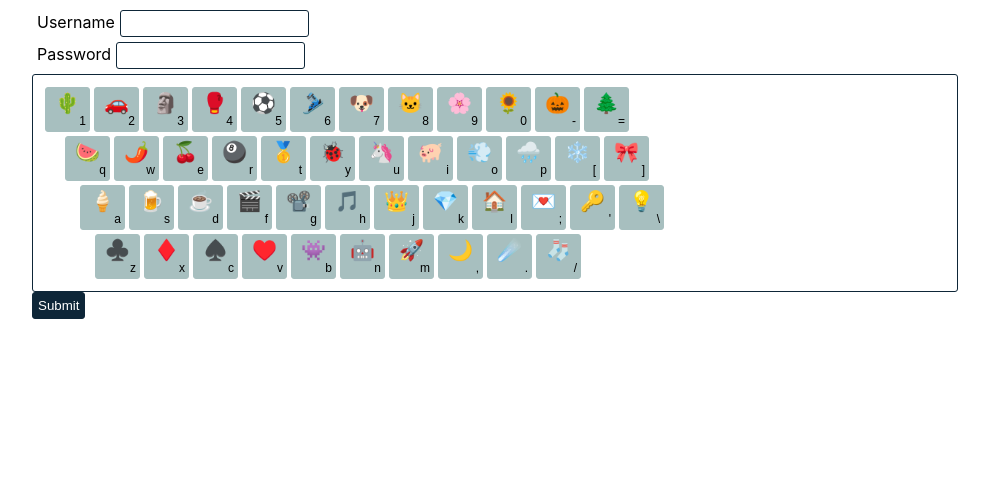
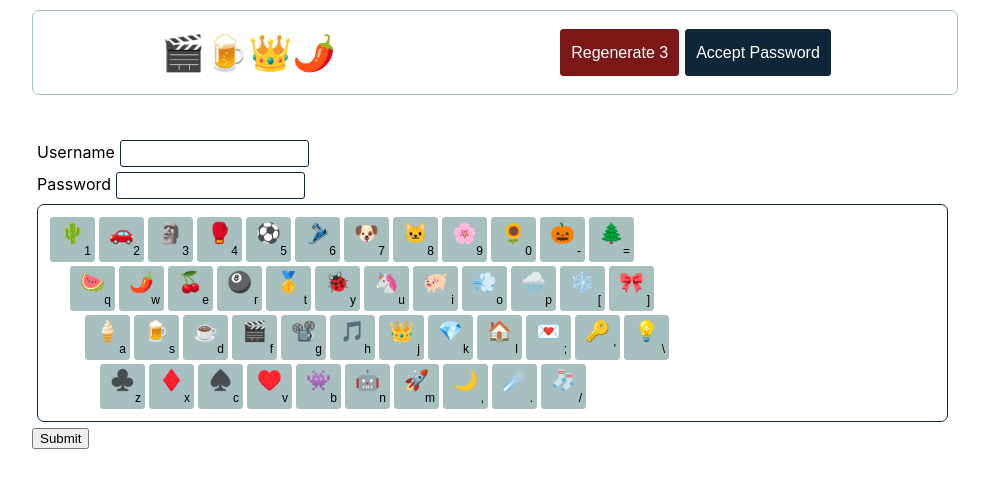
Before and after one commit to Liz-Davies/EmojiKeyboard, a React (Create React App) app in the folder frontend/: page / in a window 1280 px wide. Shown: the top 488 px of the page, without its empty margins (81-1070 px from the left). Built offline with nearby package versions, Linux system fonts and the light colour scheme.

Commit message:
created password generator widget needs username

```diff
--- a/frontend/src/App.css
+++ b/frontend/src/App.css
@@ -20,13 +20,34 @@ input{
     border-radius: 3px;
     border:1px solid #0e2638;
 }
-.form-submit{
+.btn{
     background-color:  #0e2638;
     border-radius: 3px;
     border:1px solid #0e2638;
     padding:5px;
     color:white;
 }
+.btn:disabled{
+    background:#405a6d;
+    color:#0e2638;
+}
+.btn-lrg{
+    font-size:16px;
+    padding:10px;
+}
+.btn-danger{
+    background-color:#7b1717;
+    border-color:#7b1717;
+}
+.btn-danger:disabled{
+    background:#b18080;
+    border-color:#7b1717;
+    color:#7b1717;
+}
+.button-row > button{
+    margin:3px;
+}
+
 .form-row {
     margin:5px;
 }
--- a/frontend/src/App.js
+++ b/frontend/src/App.js
@@ -1,17 +1,21 @@
 import React from 'react';
 import './App.css';
-import EmojiKeyboard from './components/emoji-keyboard.js'
+import EmojiKeyboard, {EmojiPasswordGenerator} from './components/emoji-keyboard.js';
+//import EmojiPasswordGenerator from './components/emoji-string-generator.js'
 
 function App() {
   return (
     <div className="container">
+        <div className="row">
+            <EmojiPasswordGenerator passLength="4"/>
+        </div>
         <div className="row">
             <form className="passwordForm" autoComplete="off">
                 <div className="form-row">
                     <label htmlFor="login-username-field">Username</label>
                     <input id="login-username-field" type="text"  autoComplete="off"/>
                 </div>
-                <EmojiKeyboard/>
+                <EmojiKeyboard id="login-password-field" type="password"/>
             </form>
         </div>
     </div>
--- a/frontend/src/components/emoji-keyboard.js
+++ b/frontend/src/components/emoji-keyboard.js
@@ -1,7 +1,8 @@
 import React from 'react';
 import './keyboard.css';
+// import LANG_CONFIG from './emoji-language-config.js'
 
-const EN_KEY_MAP ={
+const LANG_CONFIG_MAP ={
 	"0": "🌻",
 	"1": "🌵",
 	"2": "🚗",
@@ -49,7 +50,7 @@ const EN_KEY_MAP ={
 	".": "☄️",
 	"/": "🧦"
 }
-const ROWS_CONFIG_EN = [
+const LANG_CONFIG_ROWS = [
 		['1','2','3','4','5','6','7','8','9','0','-','='],
 		['q','w','e','r','t','y','u','i','o','p','[',']'],
 		['a','s','d','f','g','h','j','k','l',';','\'','\\'],
@@ -60,7 +61,7 @@ const ROWS_CONFIG_EN = [
 class EmojiKey extends React.Component{
     render(){
         const {key_mapping,clickAction} = this.props;
-        return <button className='emoji-key' onClick={(e)=>clickAction(e,key_mapping)}><span className='emoji-char'>{EN_KEY_MAP[key_mapping]}</span><span className='key-reminder'>{key_mapping}</span></button>
+        return <button className='emoji-key' onClick={(e)=>clickAction(e,key_mapping)}><span className='emoji-char'>{LANG_CONFIG_MAP[key_mapping]}</span><span className='key-reminder'>{key_mapping}</span></button>
     }
 }
 
@@ -85,7 +86,8 @@ export class EmojiKeyboard extends React.Component{
             action:"page_open",
         })
         this.state={
-            password_val:""
+            val:"",
+			field_errors:new Set()
         }
     }
 	logKey(event_name,key){
@@ -93,7 +95,7 @@ export class EmojiKeyboard extends React.Component{
             time:new Date(),
             action:event_name,
             target:key,
-            alias:EN_KEY_MAP[key]
+            alias:LANG_CONFIG_MAP[key]
         }
 		console.log(new_action)
 		this.actionRecord.push(new_action);
@@ -101,28 +103,27 @@ export class EmojiKeyboard extends React.Component{
     clickAction(e,key){
         e.preventDefault();
 		this.logKey('button_click',key)
-        let {password_val} = this.state;
-        this.setState({password_val:password_val+key})
+        let {val} = this.state;
+        this.setState({val:val+key})
     }
 	inputEntry(e){
-		let {password_val} = this.state;
 		let key = e.target.value.charAt(e.target.value.length-1)
 		this.logKey('input_change',key)
-        this.setState({password_val:e.target.value})
+		this.setState({val:e.target.value})
 	}
     keyDown(e){
 		//handle key presses that are made while working with the keyboard
 		let key = e.key.toLowerCase();//account for accidental capslock
-		let {password_val} = this.state;
+		let {val} = this.state;
 		if("backspace" === key){
-			this.setState({password_val:password_val.slice(0,password_val.length-1)})
+			this.setState({val:val.slice(0,val.length-1)})
 		}else if("enter"===key){
 			this.submitAction()
-		}else if(key in EN_KEY_MAP){
+		}else if(key in LANG_CONFIG_MAP){
 			this.logKey("key_press",key)
-			this.setState({password_val:password_val+key})
+			this.setState({val:val+key})
 		}else{
-			this.setState({password_val:password_val})
+			this.setState({val:val})
 		}
 
 
@@ -143,25 +144,77 @@ export class EmojiKeyboard extends React.Component{
 
         //fail add fail to actionRecord
     }
+	onSuccess(){
+		//clear field
+		this.setState({val:""})
+	}
     render(){
-        let rendered_rows = ROWS_CONFIG_EN.map((row,index)=><EmojiKeyRow key={index} clickAction={this.clickAction.bind(this)} keys={row}/>);
+        let rendered_rows = LANG_CONFIG_ROWS.map((row,index)=><EmojiKeyRow key={index} clickAction={this.clickAction.bind(this)} keys={row}/>);
         return (
             <div>
                 <div className="form-row">
                     <label htmlFor="#emoji-pass-field">Password</label>
 					<input className="text-input"
-						type="password"
-						id="emoji-pass-field"
+						type={this.props.type}
+						id={this.props.id}
 						autoComplete="off"
 						onChange={this.inputEntry.bind(this)}
-						value={this.state.password_val}/>
+						value={this.state.val}/>
                 </div>
-                <div className="keyboard-en emoji-keyboard" onKeyDown={this.keyDown.bind(this)}>
-                    {rendered_rows}
-                </div>
+				 <div className="form-row">
+	                <div className="keyboard-en emoji-keyboard" onKeyDown={this.keyDown.bind(this)}>
+	                    {rendered_rows}
+	                </div>
+				</div>
 				<button className="form-submit" onSubmit={this.submitAction} type="submit">Submit</button>
             </div>
         );
     }
 }
+
+
+
+export class EmojiPasswordGenerator extends React.Component{
+	constructor(props){
+		super(props)
+		this.validChars = Object.keys(LANG_CONFIG_MAP);
+        let new_pass = this.generatePassword();
+		this.state={
+			curr_pass:new_pass,
+			emoji_pass:this.convertToEmoji(new_pass),
+			remaining_tries:3
+		}
+	}
+	generatePassword(){
+		var chars = "";
+		var range = this.validChars.length;
+		for(var i=0;i<this.props.passLength;i++){
+			chars+=this.validChars[Math.floor(Math.random()*range)];
+		}
+        return chars
+	}
+    convertToEmoji(str){
+        return str.split("").map(ch=>LANG_CONFIG_MAP[ch]).join("")
+    }
+    refreshPassword(){
+        const new_pass = this.generatePassword();
+        this.setState({
+            curr_pass:new_pass,
+            emoji_pass:this.convertToEmoji(new_pass),
+            remaining_tries:this.state.remaining_tries-1
+        })
+    }
+	render(){
+		return(<div className="new-emoji-pass-field">
+			<span className="new-emoji-pass">{this.state.emoji_pass}</span>
+			<span className="button-row">
+				<button className="btn btn-lrg btn-danger"
+                    onClick={this.refreshPassword.bind(this)}
+                    disabled={this.state.remaining_tries===0}>Regenerate {this.state.remaining_tries}</button>
+				<button className="btn btn-lrg btn-accept">Accept Password</button>
+			</span>
+		</div>)
+	}
+}
+
 export default EmojiKeyboard;
--- a/frontend/src/components/keyboard.css
+++ b/frontend/src/components/keyboard.css
@@ -4,7 +4,7 @@
     padding:5px;
     padding-bottom:15px;
     margin-top: 5px;
-    border-radius: 3px;
+    border-radius: 7px;
 }
 .emoji-keyboard-row{
     flex-wrap:nowrap;
@@ -55,6 +55,28 @@
     border:1px solid #a7bfbf;
 }
 
+.new-emoji-pass-field{
+    border:1px solid #a7bfbf;
+    border-radius:7px;
+    padding:15px;
+    margin-bottom:45px;
+    display:flex;
+    justify-content: space-around;
+}
+.new-emoji-pass-field > * {
+    display:flex;
+}
+.new-emoji-pass{
+    padding:5px;
+    font-size:35px;
+}
+
+.new-emoji-pass-field > .button-row{
+    float:right;
+}
+
+
+
 @media (min-width: 650px){
     .emoji-key{
         width:45px;
```
